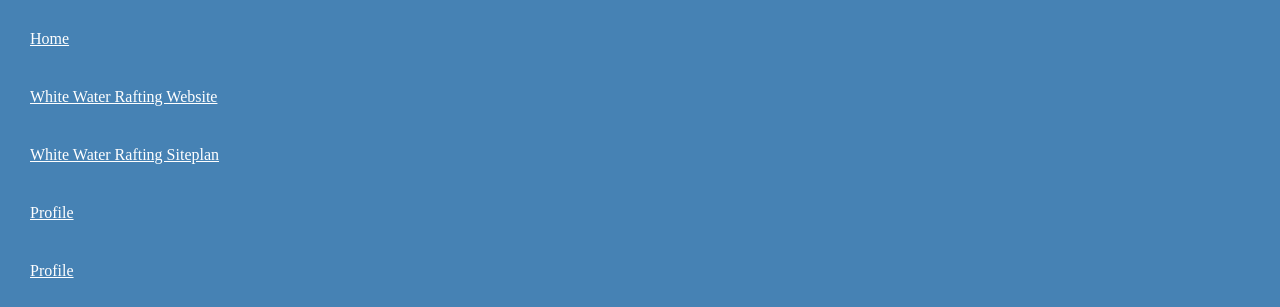
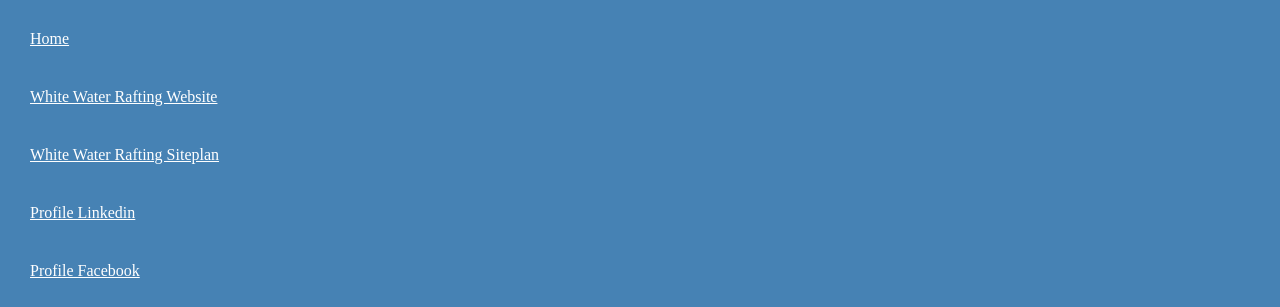
Before and after one commit to victorsalles23/wdd130, a plain HTML site: page index.html in a window 1280 px wide. Shown: the top 307 px of the page. Drawn offline with Linux system fonts and the light colour scheme.

Commit message:
28 September 2023

```diff
--- a/index.html
+++ b/index.html
@@ -16,8 +16,8 @@
             <a href="#">Home</a>
             <a href="wwr/">White Water Rafting Website</a>
             <a href="wwr/site-plan-rafting.html">White Water Rafting Siteplan</a>
-            <a href="https://linkedin.com">Profile</a>
-            <a href="https://facebook.com">Profile</a>
+            <a href="https://linkedin.com">Profile Linkedin</a>
+            <a href="https://facebook.com">Profile Facebook</a>
         </nav>
     </header>
 
```
